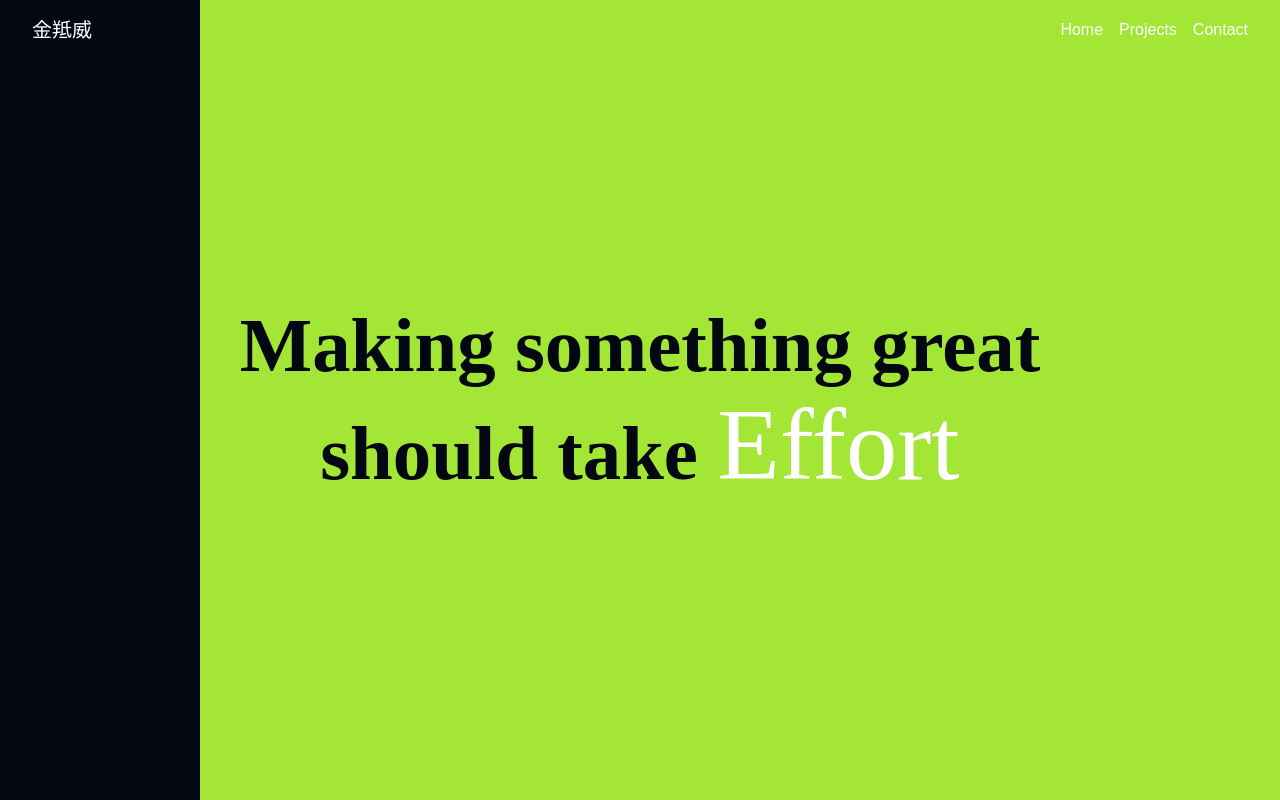
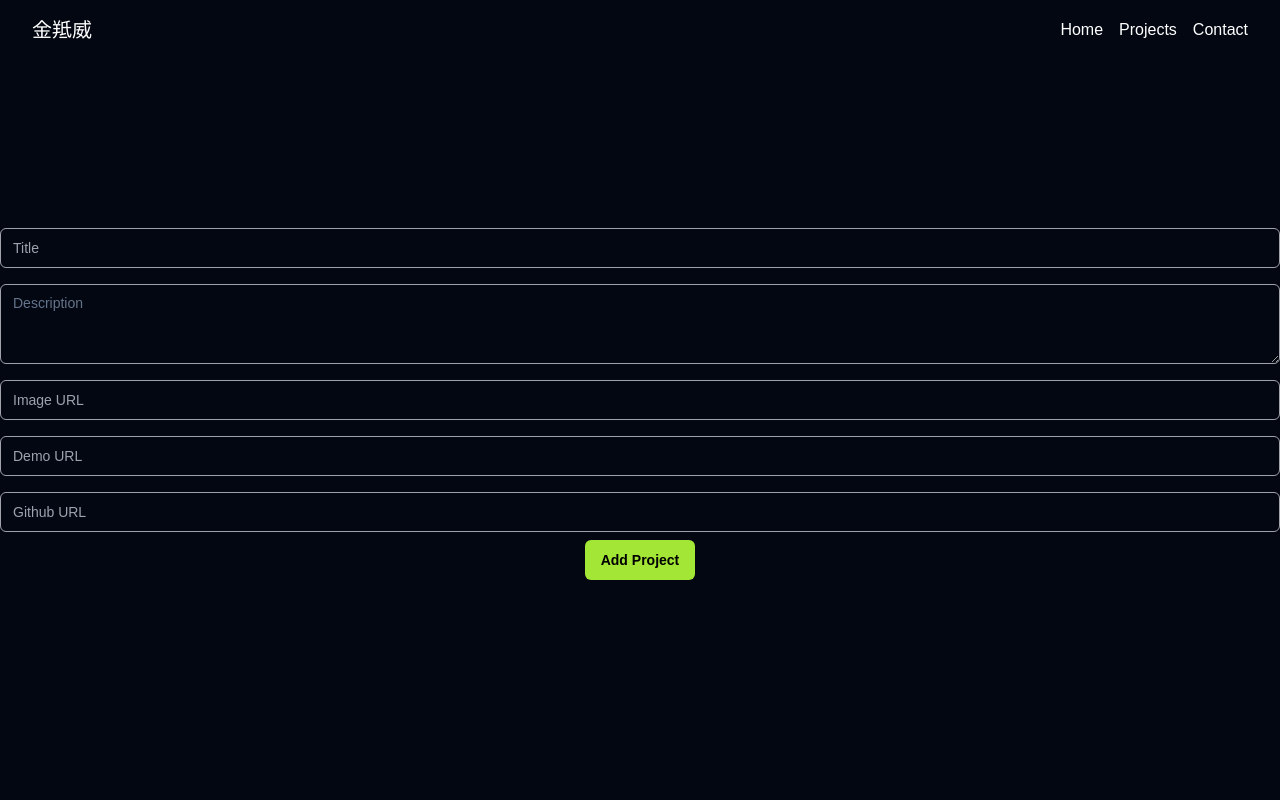
Before and after one commit to madshermansen/personal-website, a Next.js app in the folder frontend/: page /admin/dashboard in a window 1280 px wide. Built offline with nearby package versions, Linux system fonts and the light colour scheme; a web font is replaced by a local one.

Commit message:
Admin dashboard can now add new projects

```diff
--- a/frontend/src/app/admin/LoginCard.tsx
+++ b/frontend/src/app/admin/LoginCard.tsx
@@ -28,12 +28,15 @@ export default function LoginCard() {
         </CardHeader>
         <CardContent>
           <Input
+            placeholder="Username"
             className="text-white border-zinc-400 my-2"
             onChange={(e) => setUsername(e.target.value)}
           />
           <Input
+          placeholder="Password"
             className="text-white border-zinc-400 my-2"
             onChange={(e) => setPassword(e.target.value)}
+            type="password"
           />
           <div className="flex justify-between">
             <Button
--- /dev/null
+++ b/frontend/src/app/admin/dashboard/insertProject.ts
@@ -0,0 +1,20 @@
+"use server";
+import { getSessionToken } from '@/lib/serverState.ts/sessionTokens';
+import { sql } from "@vercel/postgres";
+
+export default async function InsertProject(authToken: string, title: string, description: string, image_url: string, demo_url: string, github_url: string) {
+
+    if (await getSessionToken(authToken) === undefined) {
+        console.error('Unauthorized');
+    }
+    try {
+        const result = await sql`
+            INSERT INTO projects (title, description, image_url, demo_url, github_url)
+            VALUES (${title}, ${description}, ${image_url}, ${demo_url}, ${github_url})
+            RETURNING *;
+        `;
+        return { project: result.rows[0]}
+    } catch (err: any) {
+        return { error: err.message };
+    }
+}
--- a/frontend/src/app/admin/dashboard/page.tsx
+++ b/frontend/src/app/admin/dashboard/page.tsx
@@ -1,9 +1,84 @@
-import SlidingBackground from "@/app/components/SlidingBackground";
+"use client";
+import { Button } from "@/components/ui/button";
+import { Input } from "@/components/ui/input";
+import { Textarea } from "@/components/ui/textarea";
+import { use, useEffect, useState } from "react";
+import InsertProject from "./insertProject";
+import useAuthStore from "@/lib/state/authStore";
+import { enqueueSnackbar } from "notistack";
 
 export default function Page() {
+  const [title, setTitle] = useState<string>("");
+  const [description, setDescription] = useState<string>("");
+  const [image_url, setImageUrl] = useState<string>("");
+  const [demo_url, setDemoUrl] = useState<string>("");
+  const [github_url, setGithubUrl] = useState<string>("");
+
+  const { authToken } = useAuthStore();
+
+  useEffect(() => {
+    if (authToken === undefined) {
+      console.error("Unauthorized");
+    }
+  }, [authToken]);
+
   return (
-    <main>
-      <SlidingBackground />
+    <main className="flex w-screen h-screen justify-center items-center flex-col">
+      <Input placeholder="Title" className="text-white border-zinc-400 my-2" />
+      <Textarea
+        placeholder="Description"
+        className="text-white border-zinc-400 my-2 bg-background"
+        onChange={(e) => {
+          setTitle(e.target.value);
+        }}
+      />
+      <Input
+        placeholder="Image URL"
+        className="text-white border-zinc-400 my-2 bg-background"
+        onChange={(e) => {
+          setDescription(e.target.value);
+        }}
+      />
+      <Input
+        placeholder="Demo URL"
+        className="text-white border-zinc-400 my-2"
+        onChange={(e) => {
+          setImageUrl(e.target.value);
+        }}
+      />
+      <Input
+        placeholder="Github URL"
+        className="text-white border-zinc-400 my-2"
+        onChange={(e) => {
+          setDemoUrl(e.target.value);
+        }}
+      />
+      <Button
+        className="bg-primary font-bold montserrat text-black hover:bg-active"
+        onClick={async () => {
+          if (authToken === undefined) {
+            enqueueSnackbar("Unauthorized", { variant: "error" });
+            return;
+          }
+          const result = await InsertProject(
+            authToken,
+            title,
+            description,
+            image_url,
+            demo_url,
+            github_url
+          );
+          if (result.error) {
+            enqueueSnackbar(result.error, { variant: "error" });
+            return;
+          }
+          if (result.project) {
+            enqueueSnackbar("Project added", { variant: "success" });
+          }
+        }}
+      >
+        Add Project
+      </Button>
     </main>
   );
 }
--- a/frontend/src/app/admin/handleLogin.ts
+++ b/frontend/src/app/admin/handleLogin.ts
@@ -1,8 +1,5 @@
 "use server";
-import setSessionToken, {
-  getSessionToken,
-  getSessionTokenByUsername,
-} from "@/lib/serverState.ts/sessionTokens";
+import { setSessionToken, getSessionTokenByUsername } from "@/lib/serverState.ts/sessionTokens";
 import { sql } from "@vercel/postgres";
 import * as passwordHash from "password-hash";
 
@@ -22,7 +19,7 @@ export async function handleLogin(username: string, password: string) {
     if (isValidPassword) {
       // generate a random auth token and store in server state
       let authToken = rand() + rand() + rand() + rand();
-      let userSession = getSessionTokenByUsername(username);
+      let userSession = await getSessionTokenByUsername(username);
       if (!userSession) {
         setSessionToken(authToken, rows[0].role, username);
         return { authToken: authToken, isLoggedIn: true };
--- /dev/null
+++ b/frontend/src/app/admin/layout.tsx
@@ -0,0 +1,12 @@
+"use client";
+import { SnackbarProvider } from "notistack";
+
+export default function Layout({ children }: { children: React.ReactNode }) {
+    return (
+        <div>
+        <SnackbarProvider />
+        {children}
+        </div>
+
+    )
+}
--- a/frontend/src/app/admin/page.tsx
+++ b/frontend/src/app/admin/page.tsx
@@ -1,9 +1,9 @@
 "use client";
 import useAuthStore from "@/lib/state/authStore";
 import LoginCard from "./LoginCard";
-import { enqueueSnackbar, SnackbarProvider } from "notistack";
+import { enqueueSnackbar } from "notistack";
 import { useEffect } from "react";
-import { useRouter } from "next/router";
+import { redirect } from 'next/navigation'
 
 export default function Page() {
   const { isLoggedIn, authToken } = useAuthStore();
@@ -16,12 +16,15 @@ export default function Page() {
         variant: "success",
       });
     }
+
+    if (isLoggedIn) {
+      redirect('/admin/dashboard')
+    }
   }, [isLoggedIn, authToken]);
 
   return (
     <main className="flex w-screen h-screen items-center justify-center">
       <LoginCard />
-      <SnackbarProvider />
     </main>
   );
 }
--- /dev/null
+++ b/frontend/src/components/ui/textarea.tsx
@@ -0,0 +1,24 @@
+import * as React from "react"
+
+import { cn } from "@/lib/utils"
+
+export interface TextareaProps
+  extends React.TextareaHTMLAttributes<HTMLTextAreaElement> {}
+
+const Textarea = React.forwardRef<HTMLTextAreaElement, TextareaProps>(
+  ({ className, ...props }, ref) => {
+    return (
+      <textarea
+        className={cn(
+          "flex min-h-[80px] w-full rounded-md border border-slate-200 bg-white px-3 py-2 text-sm ring-offset-white placeholder:text-slate-500 focus-visible:outline-none focus-visible:ring-2 focus-visible:ring-slate-950 focus-visible:ring-offset-2 disabled:cursor-not-allowed disabled:opacity-50 dark:border-slate-800 dark:bg-slate-950 dark:ring-offset-slate-950 dark:placeholder:text-slate-400 dark:focus-visible:ring-slate-300",
+          className
+        )}
+        ref={ref}
+        {...props}
+      />
+    )
+  }
+)
+Textarea.displayName = "Textarea"
+
+export { Textarea }
--- a/frontend/src/lib/serverState.ts/sessionTokens.ts
+++ b/frontend/src/lib/serverState.ts/sessionTokens.ts
@@ -1,3 +1,4 @@
+"use server"
 interface SessionToken {
   token: string;
   role: string;
@@ -6,7 +7,7 @@ interface SessionToken {
 
 let sessionTokens: SessionToken[] = [];
 
-export default function setSessionToken(
+export async function setSessionToken(
   token: string,
   role: string,
   username: string,
@@ -14,13 +15,13 @@ export default function setSessionToken(
   sessionTokens.push({ token, role, username });
 }
 
-export function getSessionToken(token: string): SessionToken | undefined {
+export async function getSessionToken(token: string): Promise<SessionToken | undefined> {
   console.log(sessionTokens);
   return sessionTokens.find((t) => t.token === token);
 }
 
-export function getSessionTokenByUsername(
+export async function getSessionTokenByUsername(
   username: string,
-): SessionToken | undefined {
+): Promise<SessionToken | undefined> {
   return sessionTokens.find((t) => t.username === username);
 }
```
